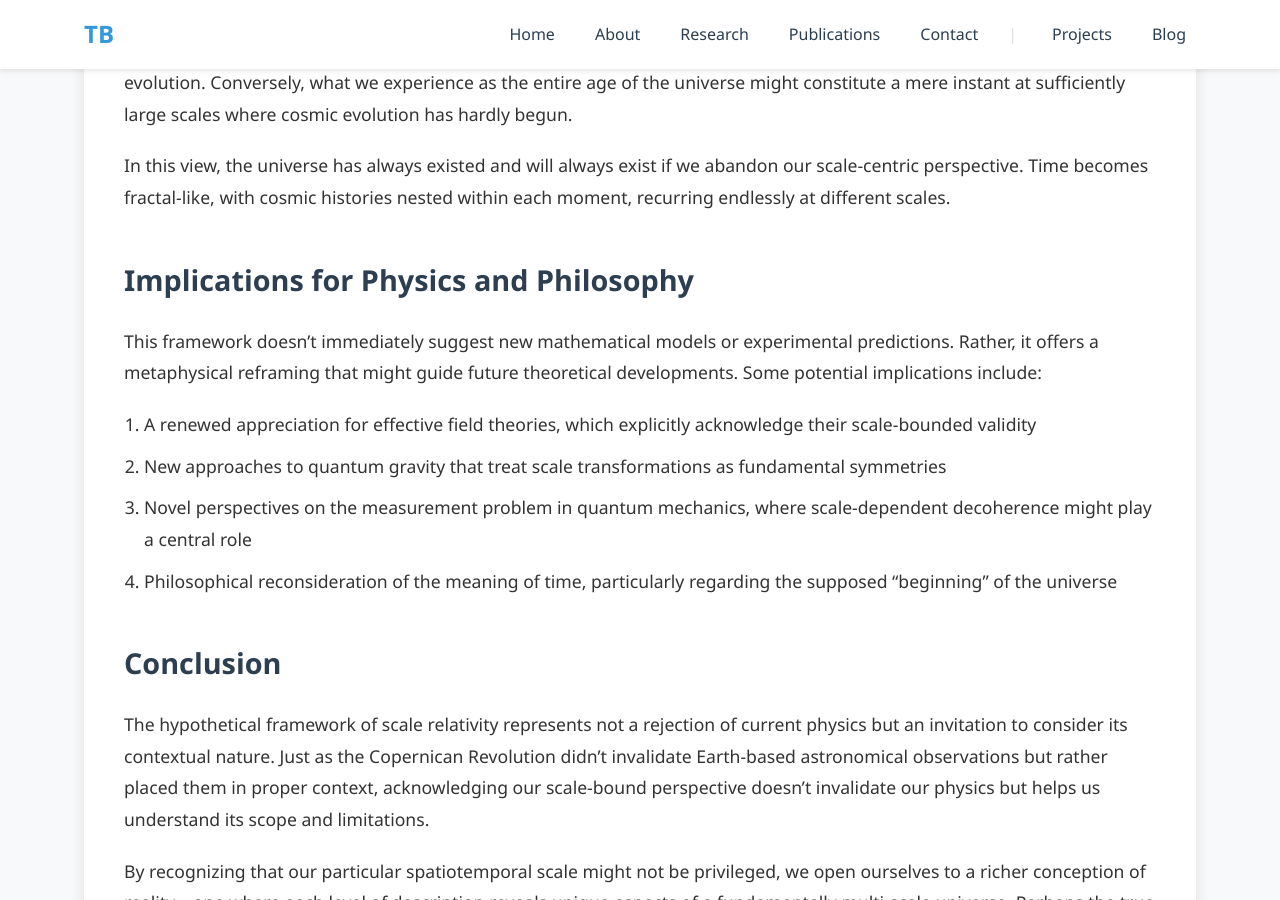
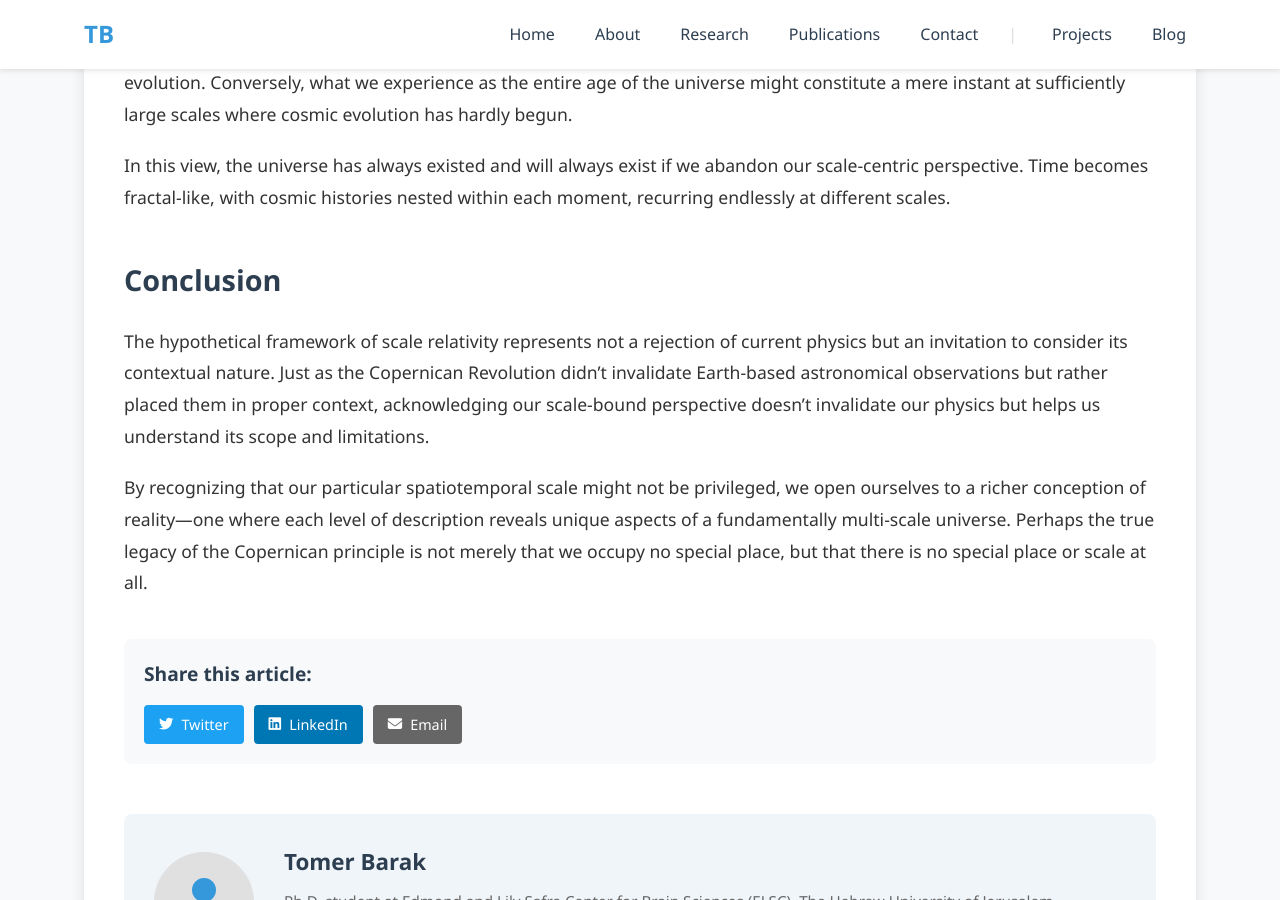
Before and after one commit to Tomer-Barak/Tomer-Barak.github.io, a Jekyll site: the page built from _posts/2025-03-25-scale-symmetry.md, in a window 1280 px wide and 900 px high, scrolled down 2673 px. Built offline with Jekyll 4.4.1, drawn with Linux system fonts in a browser that asks for light colours.

```diff
--- a/_posts/2025-03-25-scale-symmetry.md
+++ b/_posts/2025-03-25-scale-symmetry.md
@@ -42,15 +42,6 @@
 
 In this view, the universe has always existed and will always exist if we abandon our scale-centric perspective. Time becomes fractal-like, with cosmic histories nested within each moment, recurring endlessly at different scales.
 
-## Implications for Physics and Philosophy
-
-This framework doesn't immediately suggest new mathematical models or experimental predictions. Rather, it offers a metaphysical reframing that might guide future theoretical developments. Some potential implications include:
-
-1. A renewed appreciation for effective field theories, which explicitly acknowledge their scale-bounded validity
-2. New approaches to quantum gravity that treat scale transformations as fundamental symmetries
-3. Novel perspectives on the measurement problem in quantum mechanics, where scale-dependent decoherence might play a central role
-4. Philosophical reconsideration of the meaning of time, particularly regarding the supposed "beginning" of the universe
-
 ## Conclusion
 
 The hypothetical framework of scale relativity represents not a rejection of current physics but an invitation to consider its contextual nature. Just as the Copernican Revolution didn't invalidate Earth-based astronomical observations but rather placed them in proper context, acknowledging our scale-bound perspective doesn't invalidate our physics but helps us understand its scope and limitations.
```
